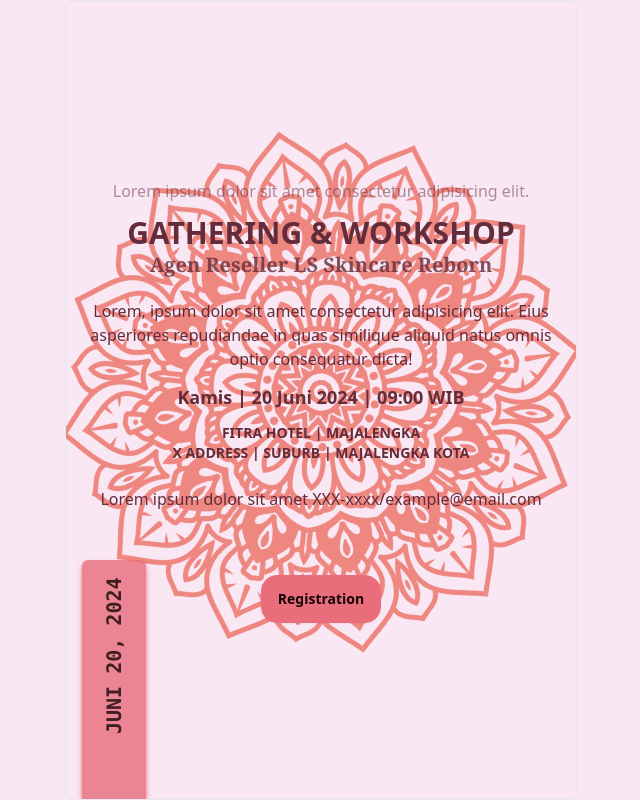
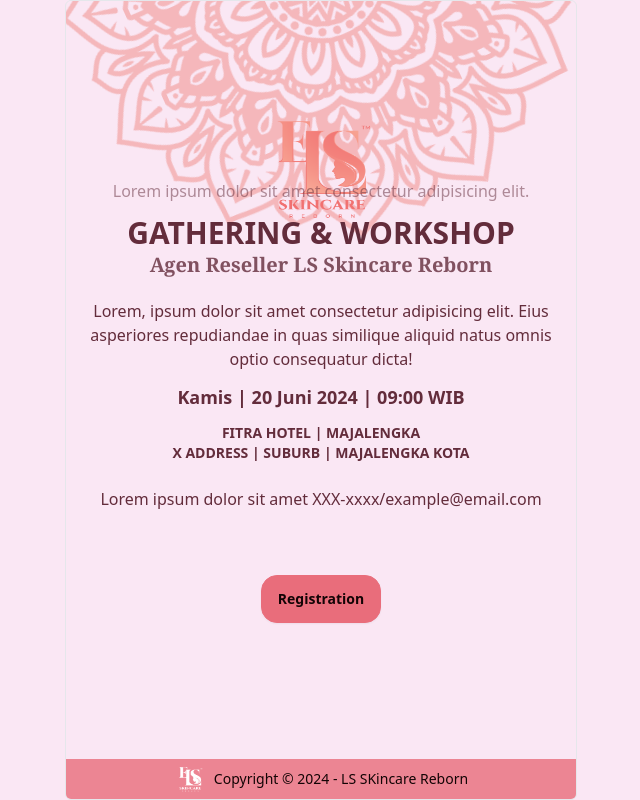
Before and after one commit to Mahfudin98/invitation-workshop, a Next.js app: page /about in a window 1280 px wide. Shown: the whole page, without its empty margins (319-959 px from the left). Built offline with nearby package versions, Linux system fonts and the light colour scheme.

Commit message:
fix bug animasi lagi, udah fix harusnya

```diff
--- a/src/components/Layout.tsx
+++ b/src/components/Layout.tsx
@@ -3,9 +3,9 @@
 import { useEffect, useState } from "react";
 
 const Layout = ({ children }: any) => {
+  const [isShrunk, setIsShrunk] = useState(false);
   const router = useRouter();
-  const [isShrunk, setIsShrunk] = useState(false);
-  const [isShow, setIsShow] = useState("/");
+  const [isShow, setIsShow] = useState(router.route);
 
   useEffect(() => {
     const handleRouteChange = () => {
@@ -13,12 +13,12 @@
       setIsShrunk(true);
     };
 
-    const handleRouteComplete = () => {
+    const handleRouteComplete = (url:any) => {
       console.log('Route change complete.');
       setTimeout(() => {
         setIsShrunk(false);
       }, 300);
-      setIsShow(router.route);
+      setIsShow(url);
     };
 
     router.events.on("routeChangeStart", handleRouteChange);
@@ -36,9 +36,9 @@
     <main className="grid w-full place-items-center">
       <div className="relative flex flex-col w-full max-h-screen min-h-screen custom-scrollbar overflow-hidden border-0 lg:border lg:max-w-lg lg:w-full lg:rounded-md">
         <div
-          className={`absolute left-0 md:left-10 lg:left-0 w-full transition-all duration-700 ease-bounce ${
-            isShrunk ? "-top-[100%] opacity-0" : "-top-[35%] opacity-100"
-          } ${isShow === "/" ? "hidden" : ""}`}
+          className={`absolute left-0 md:left-10 lg:left-0 w-full transition-all duration-700 ${
+            isShrunk ? '-top-[100%] opacity-0' : '-top-[35%] opacity-100'
+          } ${isShow === '/' ? 'hidden' : ''}`}
         >
           <div className="absolute top-[75%] 2xl:top-[65%] left-0 md:-left-10 lg:left-0 z-10 flex items-center justify-center w-full">
             <Image
@@ -79,7 +79,7 @@
           <div
             className={`bg-primary w-16 relative rounded-t-md p-4 shadow-md shadow-primary bg-opacity-80 transition-all duration-700 ease-bounce ${
               isShrunk ? "h-[10%] opacity-0" : "h-[30%] opacity-100"
-            } ${isShow !== "/" ? "hidden" : ""}`}
+            } ${isShow !== '/' ? 'hidden' : ''}`}
           >
             <h1 className="card-title font-mono whitespace-nowrap -rotate-90 my-32 text-primary-content opacity-80">
               JUNI 20, 2024
```
